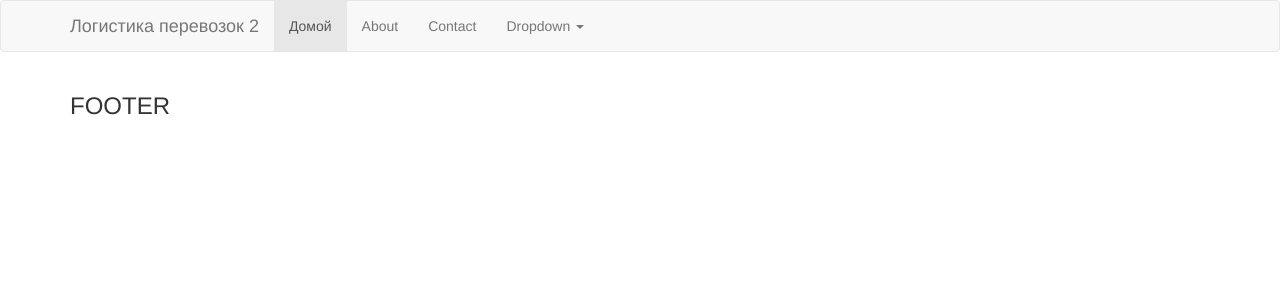
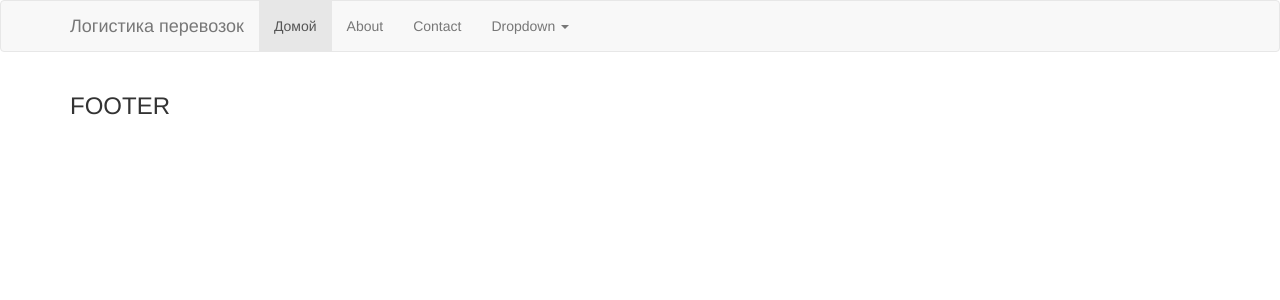
Before and after one commit to paskarweb/dj_logist, a Django app: page /clients/ in a window 1280 px wide. Shown: the top 300 px of the page. Run offline with Django 3.2, Linux system fonts and the light colour scheme; data that the repository does not hold is empty; some libraries are stand-ins or nearby versions.

Commit message:
Update navbar.html

```diff
--- a/templates/navbar.html
+++ b/templates/navbar.html
@@ -12,7 +12,7 @@
             <span class="icon-bar"></span>
             <span class="icon-bar"></span>
           </button>
-          <a class="navbar-brand" href="#">Логистика перевозок 2</a>
+          <a class="navbar-brand" href="#">Логистика перевозок</a>
         </div>
         <div id="navbar" class="navbar-collapse collapse">
           <ul class="nav navbar-nav">
```
